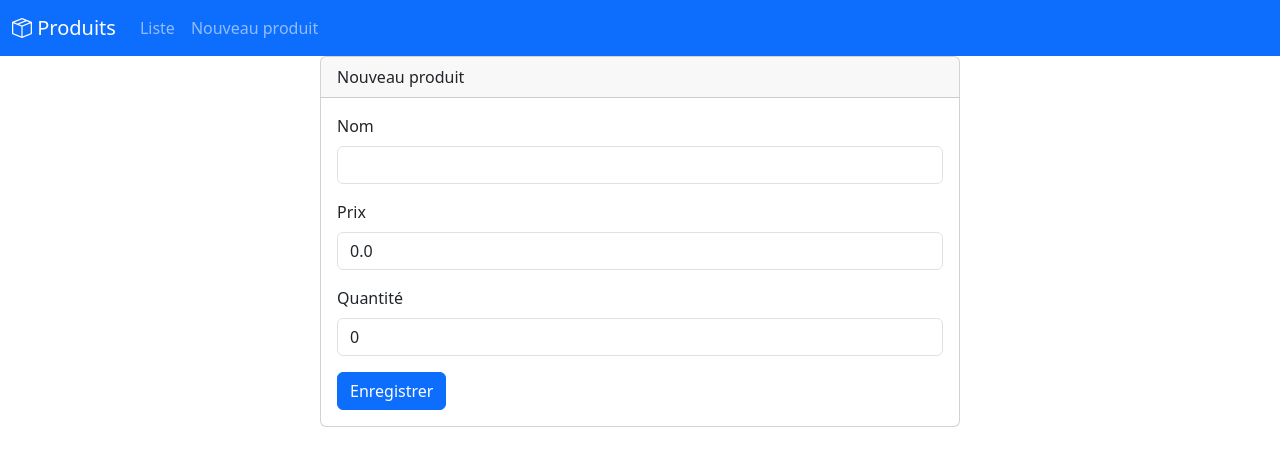
After one commit to yahya-DEV999/tp3-mvc, a Spring Boot app: page /newProduct in a window 1280 px wide. The commit adds this page. Shown: the top 466 px of the page. Run offline with Spring Boot 4, Linux system fonts and the light colour scheme; some libraries are stand-ins or nearby versions.

Commit message:
Etape 6.3 : saisie et ajout d'un produit avec validation du formulaire

```diff
--- a/src/main/java/ma/mundiapolis/tp3/web/ProductController.java
+++ b/src/main/java/ma/mundiapolis/tp3/web/ProductController.java
@@ -1,11 +1,13 @@
 package ma.mundiapolis.tp3.web;
 
+import jakarta.validation.Valid;
 import ma.mundiapolis.tp3.entities.Product;
 import ma.mundiapolis.tp3.repository.ProductRepository;
 import org.springframework.data.domain.Page;
 import org.springframework.data.domain.PageRequest;
 import org.springframework.stereotype.Controller;
 import org.springframework.ui.Model;
+import org.springframework.validation.BindingResult;
 import org.springframework.web.bind.annotation.GetMapping;
 import org.springframework.web.bind.annotation.PostMapping;
 import org.springframework.web.bind.annotation.RequestParam;
@@ -41,4 +43,19 @@ public class ProductController {
         productRepository.deleteById(id);
         return "redirect:/index?page=" + page;
     }
+
+    @GetMapping("/newProduct")
+    public String newProduct(Model model) {
+        model.addAttribute("product", new Product());
+        return "new-product";
+    }
+
+    @PostMapping("/saveProduct")
+    public String saveProduct(@Valid Product product, BindingResult bindingResult) {
+        if (bindingResult.hasErrors()) {
+            return "new-product";
+        }
+        productRepository.save(product);
+        return "redirect:/index";
+    }
 }
--- a/src/main/resources/templates/layout1.html
+++ b/src/main/resources/templates/layout1.html
@@ -15,6 +15,7 @@
         <a class="navbar-brand" th:href="@{/index}"><i class="bi bi-box-seam"></i> Produits</a>
         <ul class="navbar-nav me-auto">
             <li class="nav-item"><a class="nav-link" th:href="@{/index}">Liste</a></li>
+            <li class="nav-item"><a class="nav-link" th:href="@{/newProduct}">Nouveau produit</a></li>
         </ul>
     </div>
 </nav>
--- /dev/null
+++ b/src/main/resources/templates/new-product.html
@@ -0,0 +1,37 @@
+<!DOCTYPE html>
+<html lang="fr" xmlns:th="http://www.thymeleaf.org"
+      xmlns:layout="http://www.ultraq.net.nz/thymeleaf/layout"
+      layout:decorate="~{layout1}">
+<head>
+    <title>Nouveau produit</title>
+</head>
+<body>
+<div layout:fragment="content1">
+    <div class="col-md-6 offset-md-3">
+        <div class="card">
+            <div class="card-header">Nouveau produit</div>
+            <div class="card-body">
+                <form th:action="@{/saveProduct}" method="post" th:object="${product}">
+                    <div class="mb-3">
+                        <label class="form-label">Nom</label>
+                        <input class="form-control" type="text" th:field="*{name}">
+                        <span class="text-danger" th:errors="*{name}"></span>
+                    </div>
+                    <div class="mb-3">
+                        <label class="form-label">Prix</label>
+                        <input class="form-control" type="number" step="0.01" th:field="*{price}">
+                        <span class="text-danger" th:errors="*{price}"></span>
+                    </div>
+                    <div class="mb-3">
+                        <label class="form-label">Quantité</label>
+                        <input class="form-control" type="number" th:field="*{quantity}">
+                        <span class="text-danger" th:errors="*{quantity}"></span>
+                    </div>
+                    <button class="btn btn-primary" type="submit">Enregistrer</button>
+                </form>
+            </div>
+        </div>
+    </div>
+</div>
+</body>
+</html>
```
Also changed, not shown: src/main/java/ma/mundiapolis/tp3/entities/Product.java (+10 -0 lines), README.md.
